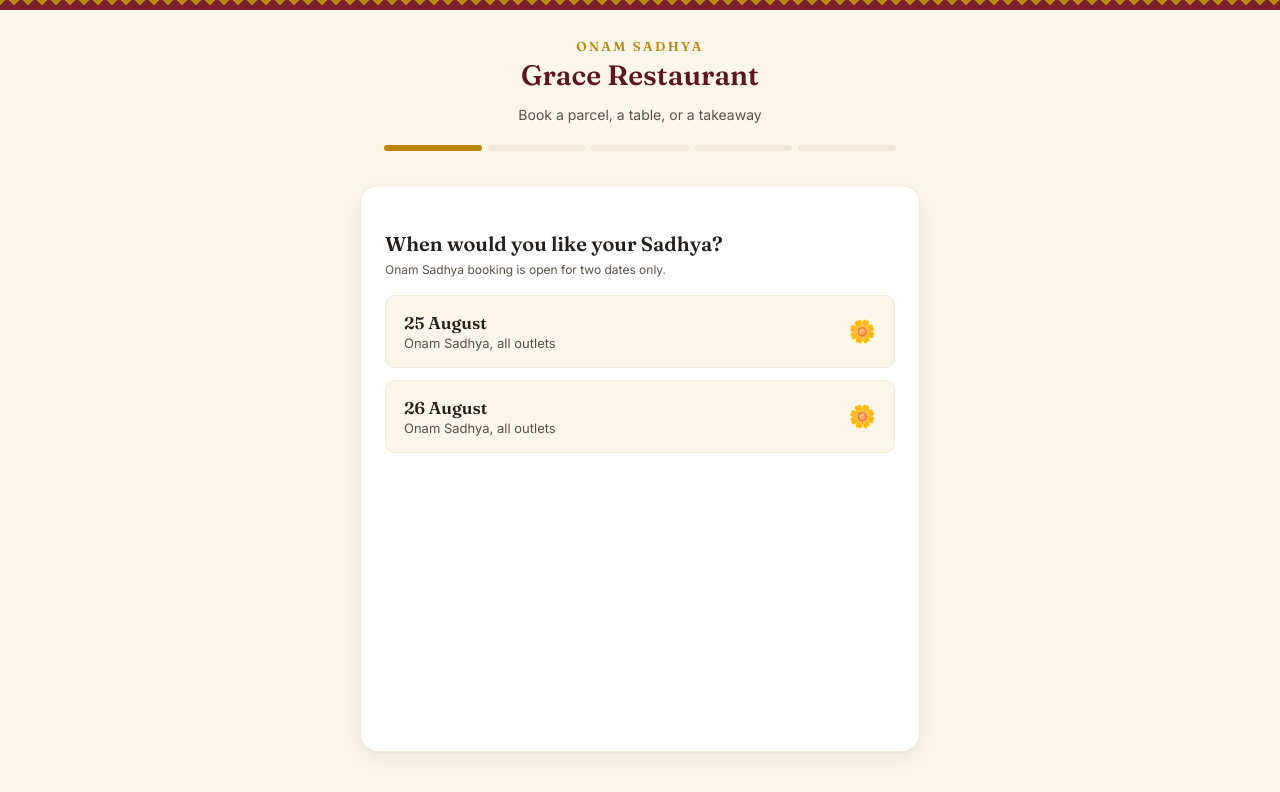
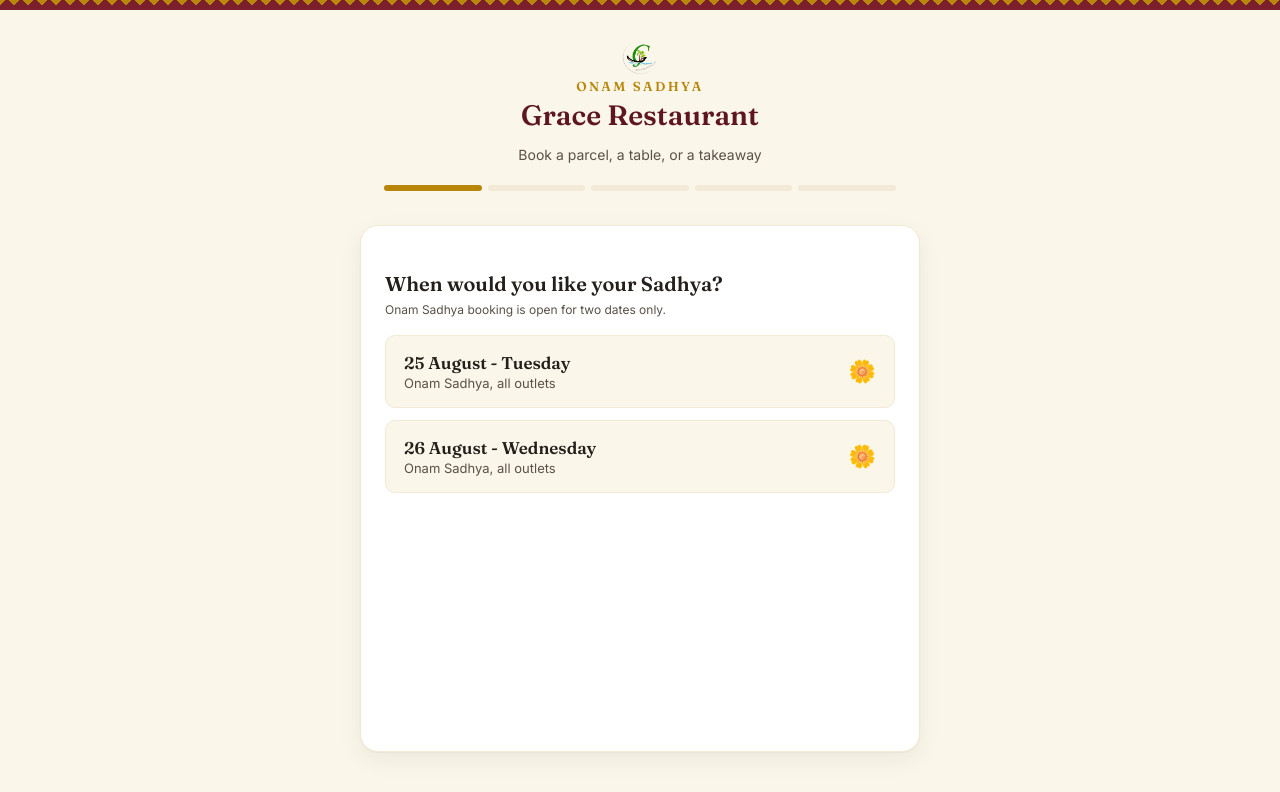
Before and after one commit to Kodeon-Clients/grace-booking-app, a React (Vite) app: page / in a window 1280 px wide. Shown: the top 792 px of the page. Built offline with nearby package versions, Linux system fonts and the light colour scheme; no server answers; what @wix/sdk would draw is missing.

Commit message:
added logo, updated google maps handler

```diff
--- a/src/App.jsx
+++ b/src/App.jsx
@@ -37,6 +37,7 @@
     <div className="app-shell">
       <div className="kasavu-border" />
       <header className="app-header">
+        <img src="/logo.png" width={36} height={36}></img>
         <div className="app-header__mark">Onam Sadhya</div>
         <h1 className="app-header__title">Grace Restaurant</h1>
         <p className="app-header__subtitle">Book a parcel, a table, or a takeaway</p>
--- a/src/components/GoogleAddressSearch.jsx
+++ b/src/components/GoogleAddressSearch.jsx
@@ -10,9 +10,20 @@
 }) {
   const inputRef = useRef(null);
   const autocompleteRef = useRef(null);
+  const onChangeRef = useRef(onChange);
+  const onSelectRef = useRef(onSelect);
 
   const [loading, setLoading] = useState(true);
   const [error, setError] = useState(null);
+
+  // Always keep the latest callbacks
+  useEffect(() => {
+    onChangeRef.current = onChange;
+  }, [onChange]);
+
+  useEffect(() => {
+    onSelectRef.current = onSelect;
+  }, [onSelect]);
 
   useEffect(() => {
     let listener;
@@ -43,7 +54,6 @@
               "name",
               "address_components",
             ],
-
             componentRestrictions: {
               country: "in",
             },
@@ -51,12 +61,10 @@
 
         autocompleteRef.current = autocomplete;
 
-        listener =
-          autocomplete.addListener(
+        listener = autocomplete.addListener(
           "place_changed",
           () => {
-              const place =
-                autocomplete.getPlace();
+            const place = autocomplete.getPlace();
 
             if (!place.geometry?.location) {
               console.warn(
@@ -76,7 +84,13 @@
               place.name ||
               "";
 
-              onSelect({
+            // IMPORTANT:
+            // Update React's controlled value
+            // immediately after Google selection.
+            onChangeRef.current(address);
+
+            // Send complete location data to parent
+            onSelectRef.current({
               address,
               lat,
               lng,
@@ -106,8 +120,10 @@
       if (listener) {
         listener.remove();
       }
+
+      autocompleteRef.current = null;
     };
-  }, [onSelect]);
+  }, []);
 
   return (
     <div className="field">
@@ -124,7 +140,7 @@
             ? "Loading address search..."
             : "Search delivery address"
         }
-        value={value}
+        value={value || ""}
         onChange={(e) =>
           onChange(e.target.value)
         }
--- a/src/components/StepParcelDetails.jsx
+++ b/src/components/StepParcelDetails.jsx
@@ -75,10 +75,10 @@
         outlet,
       });
 
-      console.log(
-        "calculateDistance result:",
-        result
-      );
+      // console.log(
+      //   "calculateDistance result:",
+      //   result
+      // );
 
       if (
         !result ||
--- a/src/data/outlets.js
+++ b/src/data/outlets.js
@@ -34,7 +34,7 @@
 export const EVENT_DATES = [
   {
     id: "2026-08-25",
-    label: "25 August",
+    label: "25 August - Tuesday",
     outlets: {
       parcel: ["grace-nerul", "grace-kharghar", "achayans-nerul"],
       table: ["grace-nerul", "grace-kharghar", "achayans-nerul"],
@@ -43,7 +43,7 @@
   },
   {
     id: "2026-08-26",
-    label: "26 August",
+    label: "26 August - Wednesday",
     outlets: {
       parcel: ["grace-nerul", "grace-kharghar"],
       table: ["eternal-nerul", "grace-kharghar"],
```
Also changed, not shown: public/logo.png (added). Lines whose indentation alone changed are shown as unchanged.
